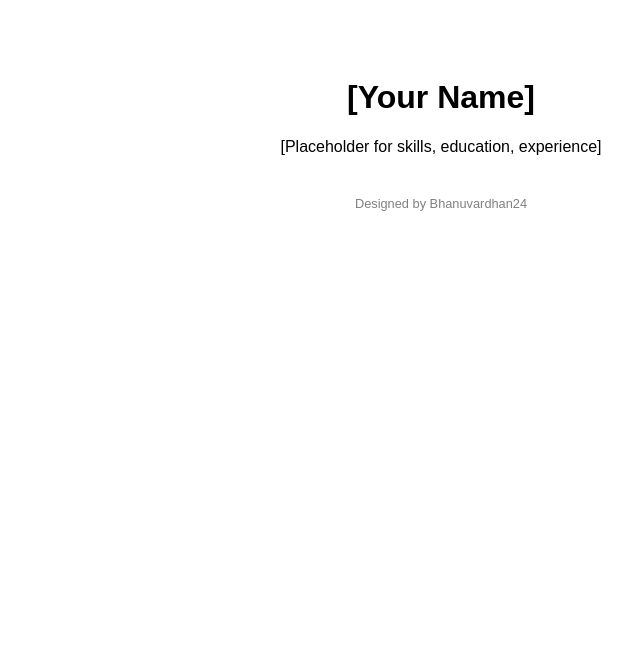
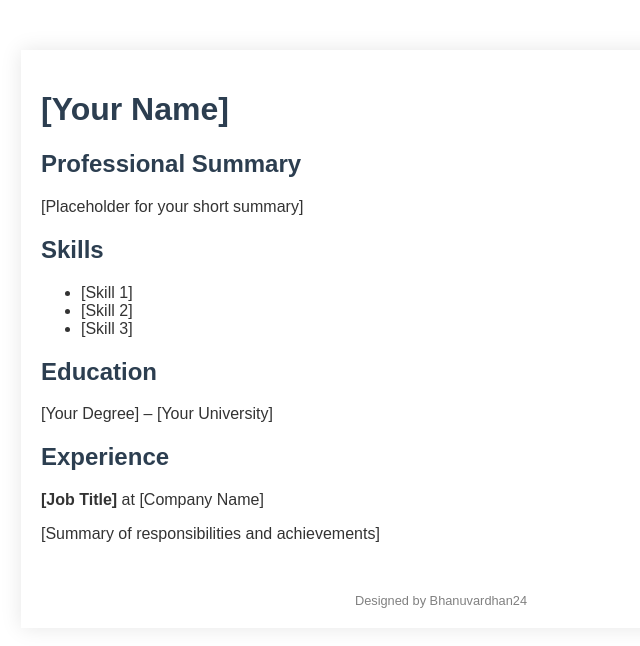
Before and after one commit to BhanuVardhan24/CloudResumeX, a plain HTML site: page index.html in a window 1280 px wide. Shown: the whole page, without its empty margins (199-839 px from the left). Drawn offline with Linux system fonts and the light colour scheme.

Commit message:
Fixed resume layout

```diff
--- a/index.html
+++ b/index.html
@@ -1,23 +1,51 @@
 <!DOCTYPE html>
-<html>
+<html lang="en">
   <head>
+    <meta charset="UTF-8" />
+    <meta name="viewport" content="width=device-width, initial-scale=1.0" />
     <title>My Resume</title>
     <style>
       body {
-        font-family: sans-serif;
-        text-align: center;
-        padding: 50px;
+        font-family: Arial, sans-serif;
+        background-color: #f4f4f4;
+        color: #333;
+        max-width: 800px;
+        margin: 50px auto;
+        padding: 20px;
+        background: white;
+        box-shadow: 0 0 20px rgba(0, 0, 0, 0.1);
+      }
+      h1,
+      h2 {
+        color: #2c3e50;
       }
       footer {
+        margin-top: 50px;
         font-size: 0.8em;
+        text-align: center;
         color: gray;
-        margin-top: 40px;
       }
     </style>
   </head>
   <body>
     <h1>[Your Name]</h1>
-    <p>[Placeholder for skills, education, experience]</p>
+    <h2>Professional Summary</h2>
+    <p>[Placeholder for your short summary]</p>
+
+    <h2>Skills</h2>
+    <ul>
+      <li>[Skill 1]</li>
+      <li>[Skill 2]</li>
+      <li>[Skill 3]</li>
+    </ul>
+
+    <h2>Education</h2>
+    <p>[Your Degree] – [Your University]</p>
+
+    <h2>Experience</h2>
+    <p><strong>[Job Title]</strong> at [Company Name]</p>
+    <p>[Summary of responsibilities and achievements]</p>
+
     <footer>Designed by Bhanuvardhan24</footer>
   </body>
 </html>
```
